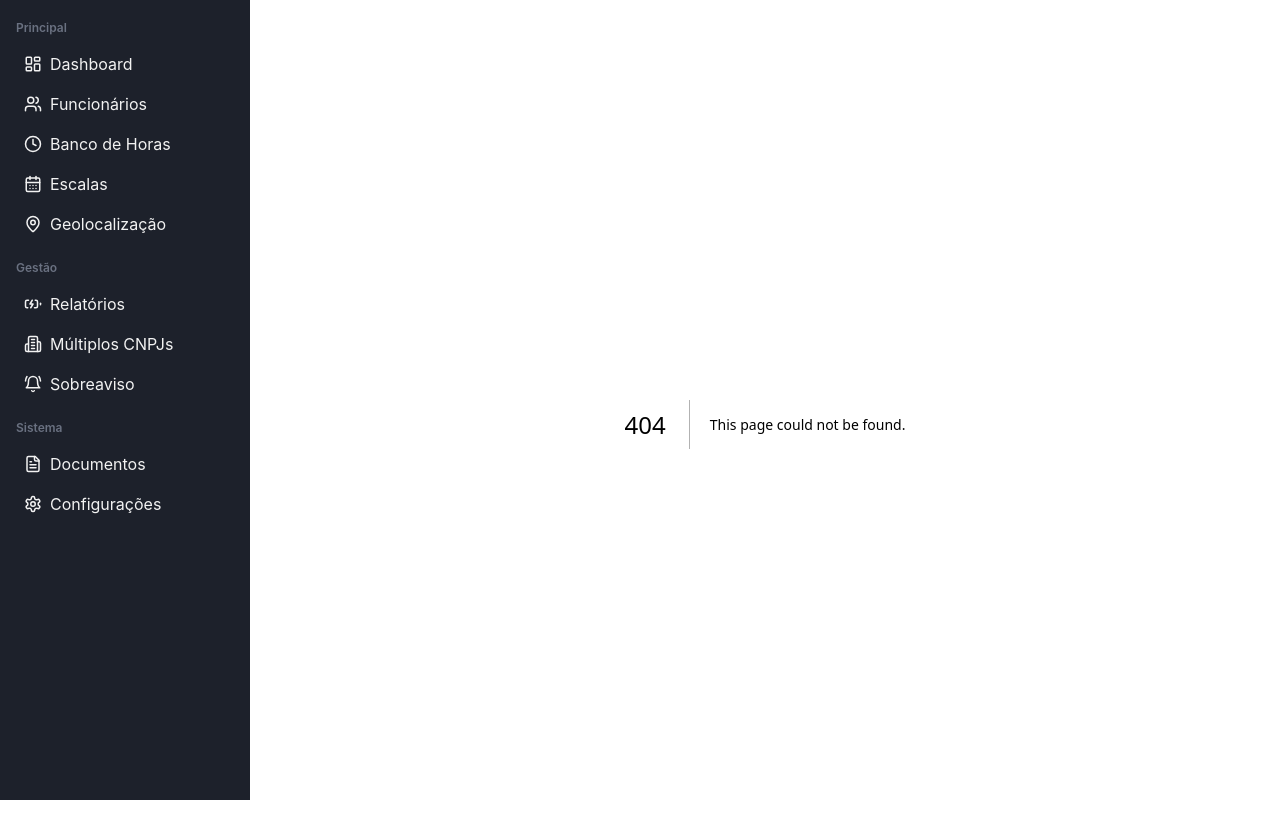
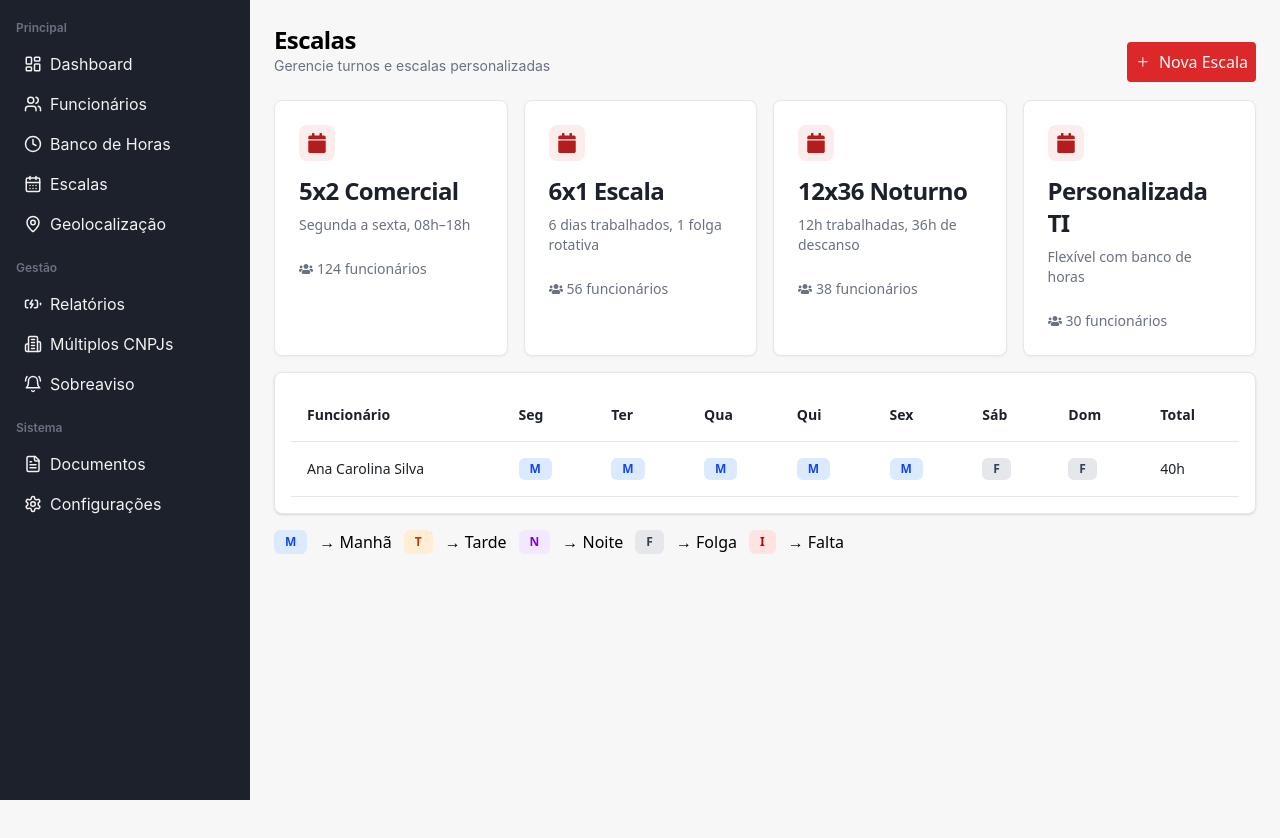
Before and after one commit to AntonioCassian/dash-time-control, a Next.js app: page /escalas in a window 1280 px wide. Before the commit this address had no page. Shown: the top 838 px of the page. After the commit the page ends 800 px from the top, so only its background shows below. Built offline with nearby package versions, Linux system fonts and the light colour scheme; no server answers.

Commit message:
feat: add page escalas

```diff
--- /dev/null
+++ b/src/app/escalas/page.tsx
@@ -0,0 +1,152 @@
+"use client";
+
+import { EmployeesTable } from "@/components/Employes";
+import { TitlePage } from "@/components/Title";
+import { Badge } from "@/components/ui/bagdes";
+import { Button } from "@/components/ui/button";
+import { Card, CardContent, CardDescription, CardHeader } from "@/components/ui/card";
+import { FaCalendar, FaUsers } from "react-icons/fa";
+import { GoPlus } from "react-icons/go";
+
+const escalasGrid = [
+    {
+        nome: "5x2 Comercial",
+        horario: "Segunda a sexta, 08h–18h",
+        funcionarios: 124,
+        icon: <FaUsers />
+    },
+    {
+        nome: "6x1 Escala",
+        horario: "6 dias trabalhados, 1 folga rotativa",
+        funcionarios: 56,
+        icon: <FaUsers />
+    },
+    {
+        nome: "12x36 Noturno",
+        horario: "12h trabalhadas, 36h de descanso",
+        funcionarios: 38,
+        icon: <FaUsers />
+    },
+    {
+        nome: "Personalizada TI",
+        horario: "Flexível com banco de horas",
+        funcionarios: 30,
+        icon: <FaUsers />
+    }
+];
+
+type BancoHorasFuncionario = {
+    funcionario: string;
+    cargo?: string;
+    seg: string;
+    ter: string;
+    qua: string;
+    qui: string;
+    sex: string;
+    sab: string;
+    dom: string;
+    total: string;
+};
+
+type Column = {
+    key: keyof BancoHorasFuncionario | "actions";
+    label: string;
+    render?: (value: any, row: BancoHorasFuncionario) => React.ReactNode;
+};
+
+export default function Escalas() {
+    const renderTurno = (turno: string) => {
+        const estilos: Record<string, string> = {
+            M: "bg-blue-100 text-blue-700",
+            T: "bg-orange-100 text-orange-700",
+            N: "bg-purple-100 text-purple-700",
+            F: "bg-gray-200 text-gray-700",
+            I: "bg-red-100 text-red-700",
+        };
+
+        return <Badge className={estilos[turno]}>{turno}</Badge>;
+    };
+    const rows: BancoHorasFuncionario[] = [
+        {
+            funcionario: "Ana Carolina Silva",
+            cargo: "Desenvolvedora",
+            seg: "M",
+            ter: "M",
+            qua: "M",
+            qui: "M",
+            sex: "M",
+            sab: "F",
+            dom: "F",
+            total: "40h",
+        },
+    ];
+    const columns: Column[] = [
+        { key: "funcionario", label: "Funcionário" },
+        { key: "seg", label: "Seg", render: (v) => renderTurno(v) },
+        { key: "ter", label: "Ter", render: (v) => renderTurno(v) },
+        { key: "qua", label: "Qua", render: (v) => renderTurno(v) },
+        { key: "qui", label: "Qui", render: (v) => renderTurno(v) },
+        { key: "sex", label: "Sex", render: (v) => renderTurno(v) },
+        { key: "sab", label: "Sáb", render: (v) => renderTurno(v) },
+        { key: "dom", label: "Dom", render: (v) => renderTurno(v) },
+        { key: "total", label: "Total" },
+    ];
+
+    return (
+        <>
+            <div className="flex justify-between items-center">
+                <TitlePage title="Escalas" description="Gerencie turnos e escalas personalizadas" />
+                <div>
+                    <Button >
+                        <GoPlus />
+                        Nova Escala
+                    </Button>
+                </div>
+            </div>
+            <div className="grid grid-cols-1 md:grid-cols-4 gap-4 mb-4">
+                {escalasGrid.map((stat, index) => (
+                    <Card
+                        key={index}
+                        className="overflow-hidden border-card stat-card-shadow transition-all hover:stat-card-shadow-hover"
+                    >
+                        <CardHeader className="flex justify-between  items-start gap-2">
+                            <div className="rounded-lg p-2 bg-[var(--bg-accent)]">
+                                <FaCalendar className="w-5 h-5 text-[var(--accent-foreground)]" />
+                            </div>
+                            <div>
+                                <p className="mt-1.5 text-2xl font-bold tracking-tight text-[var(--card-foreground)]">
+                                    {stat.nome}
+                                </p>
+                            </div>
+                            <CardDescription>{stat.horario}</CardDescription>
+                        </CardHeader>
+
+                        <CardContent className="!flex !gap-1 items-center">
+                            <CardDescription><FaUsers /></CardDescription>
+                            <CardDescription>{stat.funcionarios} funcionários</CardDescription>
+                        </CardContent>
+                    </Card>
+                ))}
+            </div>
+
+            <EmployeesTable data={rows} columns={columns} header={false} />
+
+            <div className="flex flex-wrap gap-3 mt-4">
+                <Badge className="bg-blue-100 text-blue-700">M</Badge>
+                <span>→ Manhã</span>
+
+                <Badge className="bg-orange-100 text-orange-700">T</Badge>
+                <span>→ Tarde</span>
+
+                <Badge className="bg-purple-100 text-purple-700">N</Badge>
+                <span>→ Noite</span>
+
+                <Badge className="bg-gray-200 text-gray-700">F</Badge>
+                <span>→ Folga</span>
+
+                <Badge className="bg-red-100 text-red-700">I</Badge>
+                <span>→ Falta</span>
+            </div>
+        </>
+    )
+}
--- /dev/null
+++ b/src/app/relatorios/page.tsx
@@ -0,0 +1,45 @@
+import { Card, CardDescription, CardHeader } from "@/components/ui/card";
+import { FaChartBar, FaClock, FaLine, FaUsers } from "react-icons/fa";
+
+const dashboardCards = [
+  {
+    titulo: "Horas Trabalhadas",
+    descricao: "Total de horas por funcionário e departamento",
+    icon: <FaClock />
+  },
+  {
+    titulo: "Frequência",
+    descricao: "Taxa de presença, atrasos e faltas",
+    icon: <FaUsers />
+  },
+  {
+    titulo: "Banco de Horas",
+    descricao: "Saldos acumulados e compensações",
+    icon: <FaLine />
+  },
+  {
+    titulo: "Horas Extras",
+    descricao: "Detalhamento de horas extras por período",
+    icon: <FaChartBar />
+  }
+];
+
+export default function DashboardCards() {
+  return (
+    <div className="grid grid-cols-1 md:grid-cols-4 gap-4 mb-4">
+      {dashboardCards.map((card, index) => (
+        <Card key={index} className="overflow-hidden border-card stat-card-shadow transition-all hover:stat-card-shadow-hover">
+          <CardHeader className="flex items-center gap-3">
+            <div className="rounded-lg p-2 bg-[var(--bg-accent)] text-[var(--accent-foreground)]">
+              {card.icon}
+            </div>
+            <div>
+              <p className="text-lg font-bold">{card.titulo}</p>
+              <CardDescription>{card.descricao}</CardDescription>
+            </div>
+          </CardHeader>
+        </Card>
+      ))}
+    </div>
+  );
+}
```
